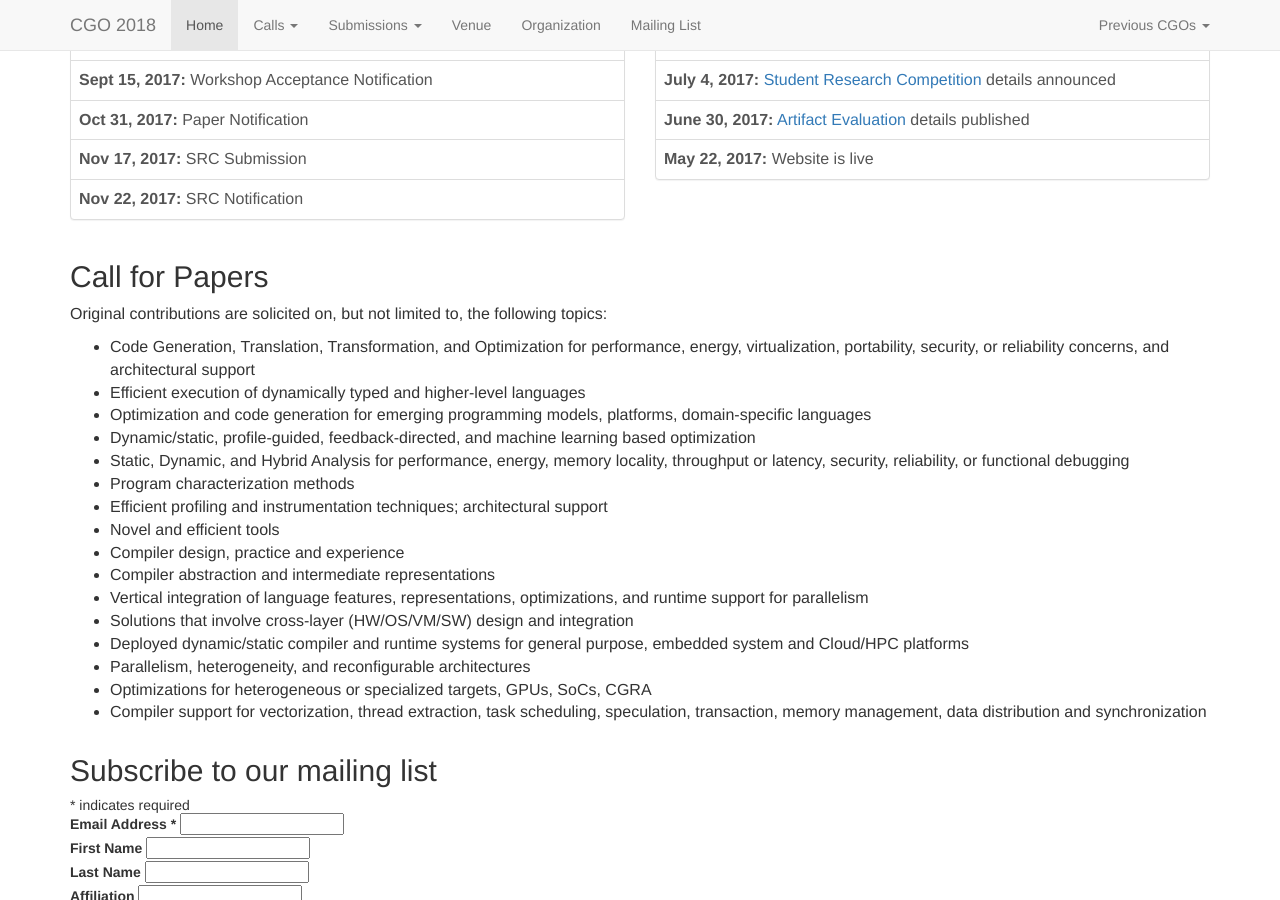
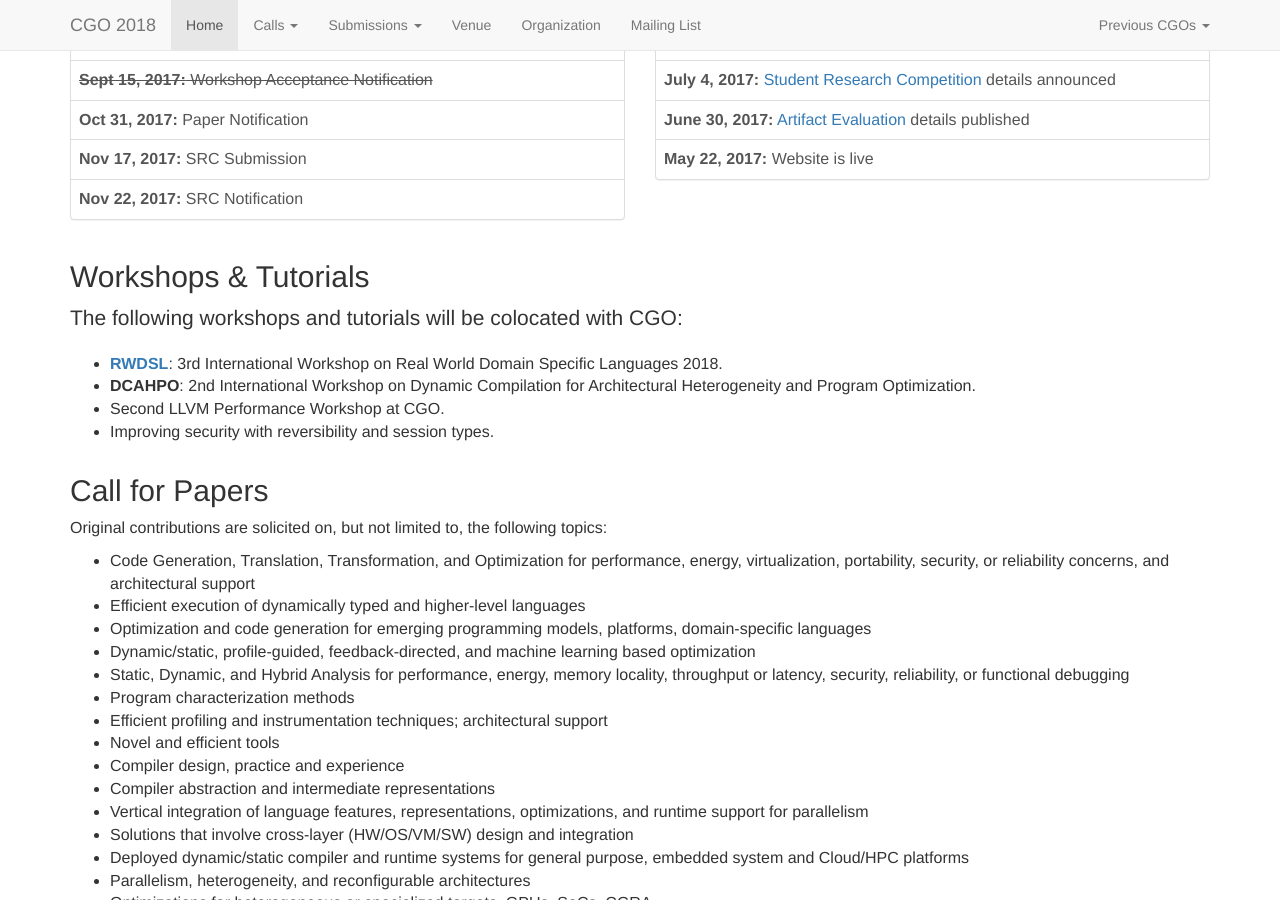
Before and after one commit to ChrisCummins/cgo2018, a Jekyll site: the page built from index.html, in a window 1280 px wide and 900 px high, scrolled down 1049 px. Built offline with Jekyll 4.4.1, drawn with Linux system fonts in a browser that asks for light colours; nearby versions of some CDN libraries; comment, search, counter and statistics services are not loaded.

Commit message:
add workshops and tutorials details

```diff
--- a/index.html
+++ b/index.html
@@ -70,6 +70,23 @@
         </div> <!-- /.panel -->
       </div> <!-- /.col-md-6 -->
     </div> <!-- /.row -->
+
+
+    <div class="row">
+      <div class="col-lg-12">
+        <h2 class="section-heading">Workshops &amp; Tutorials</h2>
+        <p class="lead section-lead">
+          The following workshops and tutorials will be colocated with CGO:
+        </p>
+        <ul>
+          <li><b><a href="https://sites.google.com/site/realworlddsl/">RWDSL</a></b>: 3rd International Workshop on Real World Domain Specific Languages 2018.</li>
+          <li><b>DCAHPO</b>: 2nd International Workshop on Dynamic Compilation for Architectural Heterogeneity and Program Optimization.</li>
+          <li>Second LLVM Performance Workshop at CGO.</li>
+          <li>Improving security with reversibility and session types.</li>
+        </ul>
+      </div>
+    </div>
+
 
     <div class="row">
       <div class="col-lg-12">
```
Also changed, not shown: other parts of index.html (+2 -2 lines).
